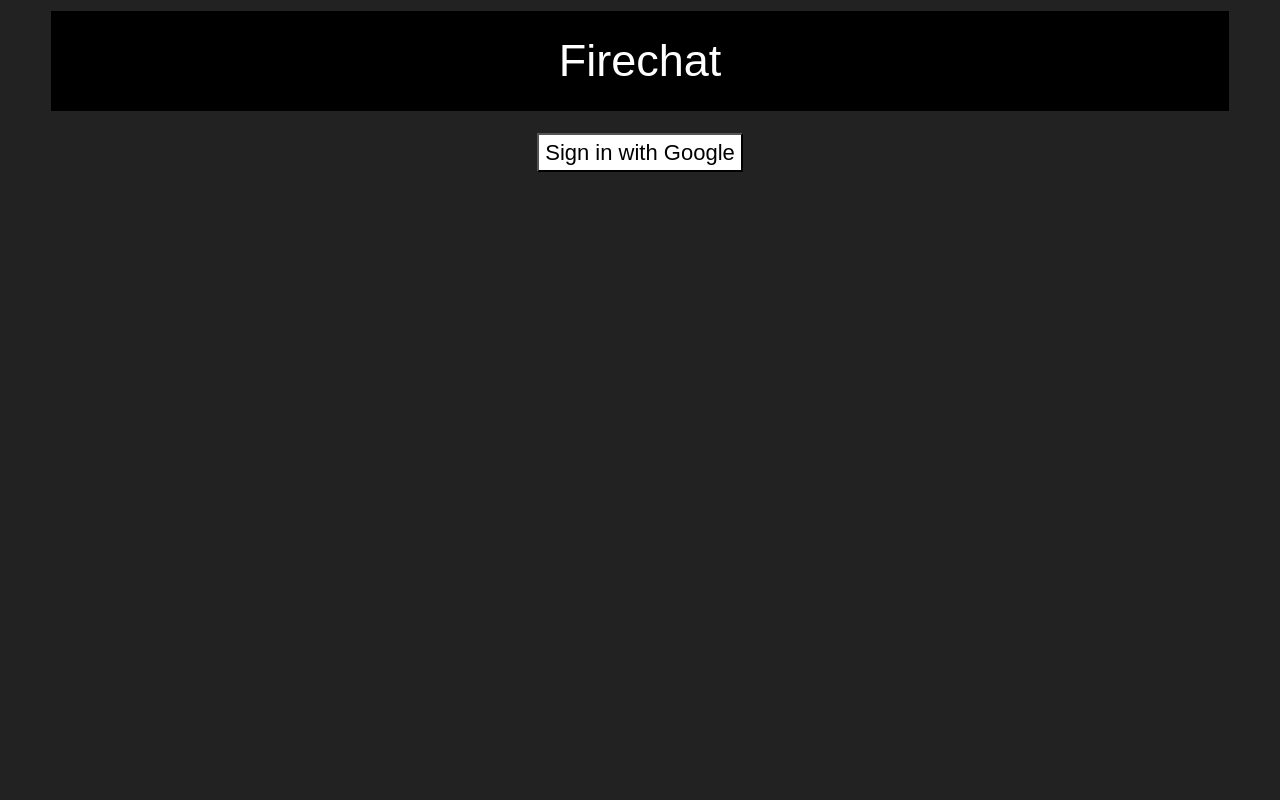
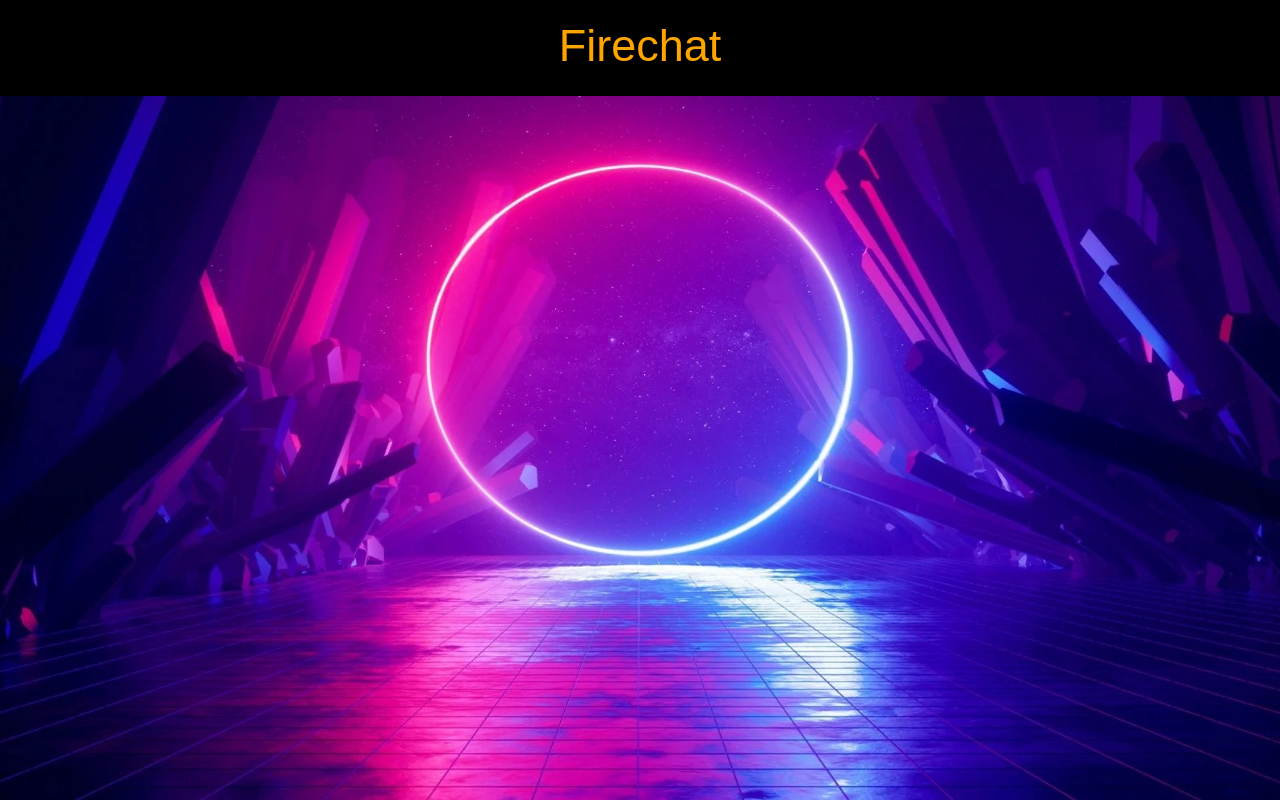
Before and after one commit to abhayp2204/Firechat, a React (Create React App) app in the folder firechat/: page / in a window 1280 px wide. Built offline with nearby package versions, Linux system fonts and the light colour scheme; no server answers.

Commit message:
background css

```diff
--- a/firechat/src/App.js
+++ b/firechat/src/App.js
@@ -41,7 +41,7 @@
         <AuthProvider>
             <Navbar />
             <Container className="d-flex align-items-center justify-content-center">
-                <section className="sign-in">
+                <section className="master">
                     {user? <ChatRoom /> : <SignUpGoogle />}
                 </section>
             </Container>
--- a/firechat/src/components/ChatRoom.js
+++ b/firechat/src/components/ChatRoom.js
@@ -37,9 +37,9 @@
                 {messages && messages.map(msg => <ChatMessage key={msg.id} message={msg} />)}
             </div>
 
-            <form onSubmit={sendMessage}>
-                <input value={formValue} onChange={(e) => setFormValue(e.target.value)} />
-                <button type="submit">Send</button>
+            <form className="send" onSubmit={sendMessage}>
+                <input className="send-input" value={formValue} onChange={(e) => setFormValue(e.target.value)} />
+                <button className="send-icon" type="submit">Send</button>
             </form>
 
             <SignOut />
--- a/firechat/src/css/App.css
+++ b/firechat/src/css/App.css
@@ -1,14 +1,26 @@
 * {
-    background-color: #222222;
-    /* background-image: url("../images/purple.webp"); */
+    background-color: white;
+    /* background-color: #fca311; */
+    background-image: url("../images/purple.webp");
+    background-position: center top;
     background-size: 1550px 800px;
     margin: 0;
     font-size: 22px;
     font-family: Arial, Helvetica, sans-serif;
 }
 
+::-webkit-scrollbar {
+    width: 0.3vw;
+}
+::-webkit-scrollbar-thumb{
+    background-color: orange;
+}
+::-webkit-scrollbar-track {
+    background-color: black;
+}
+
 .google-sign-in {
-    width: auto;
+    width: 100%;
     background-color: white;
     background-image: none;
 }
--- a/firechat/src/css/Chat.css
+++ b/firechat/src/css/Chat.css
@@ -1,26 +1,34 @@
 .chat-room {
-    background-color: black;
-    width: 1400px;
+    background-color: transparent;
+    /* background-image: none; */
+    background-position: center top;
+    margin-top: 100px;
+    width: 100%;
     display: flex;
     flex-direction: column;
     align-items: center;
 }
 
+
+
 .chat-room :hover{
-    background-color: #F8333C;
+    /* background-color: #F8333C; */
     cursor: pointer;
     font-size: 25px;
-    width: 520px;
+    width: 510px;
 }
 
 .chat-msg {
-    margin-top: 10px;
+    /* background-color: black; */
+    background-image: none;
+    color: black;
+    margin-top: 8px;
+    margin-bottom: 8px;
     border: 1px solid black;
 
     width: 500px;
     height: auto;
 
-    background-color: white;
     display: flex;
 }
 
@@ -42,8 +50,31 @@
 }
 
 .chat-msg p {
+    background-image: none;
     background-color: inherit;
     margin-left: 15px;
     margin-top: 12px;
     font-size: inherit;
 }
+
+.send {
+    background-color: #F8333C;
+    background-color: #fb8500;
+    height: 80px;
+
+    display: flex;
+    flex-direction: row;
+    justify-content: center;
+    align-items: center;
+}
+
+.send-input {
+    background-color: white;
+    height: 60%;
+}
+
+.send-icon {
+    margin-left: 10px;
+    background-color: white;
+    height: 60%;
+}
--- a/firechat/src/css/Navbar.css
+++ b/firechat/src/css/Navbar.css
@@ -1,13 +1,14 @@
 .navbar h1{
+    position: fixed;
+    margin-top: 80px;
+
     font-size: 45px;
     background-color: #000000;
     background-image: none;
     color: white;
 
     height: 100px;
-    width: 92%;
-    margin-top: 0px;
-    margin-left: 4%;
+    width: 100%;
 
     display: flex;
     align-items: center;
@@ -16,16 +17,5 @@
 
 .navbar :hover{
     cursor: pointer;
-    font-size: 45px;
-    background-color: #000000;
     color: orange;
-
-    height: 100px;
-    width: 92%;
-    margin-top: 0px;
-    margin-left: 4%;
-
-    display: flex;
-    align-items: center;
-    justify-content: center;
 }
```
